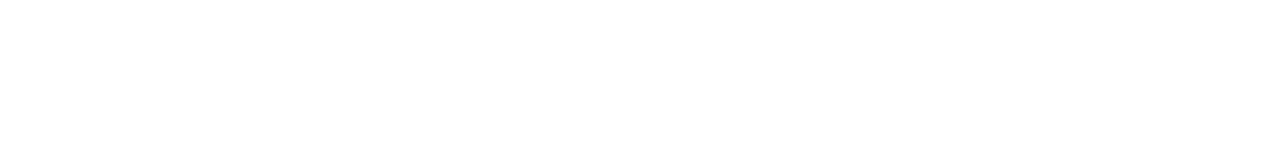
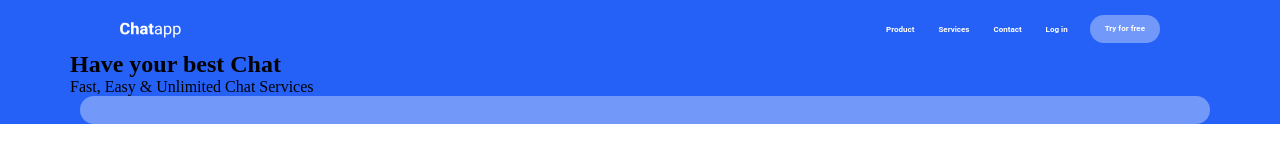
Before and after one commit to chocoanish/Revision, a plain HTML site: page index.html in a window 1280 px wide. Drawn offline with Linux system fonts and the light colour scheme.

Commit message:
coded till now

```diff
--- a/index.html
+++ b/index.html
@@ -9,6 +9,28 @@
 </head>
 <body>
 
+    <div class="container">
+    <nav>
+        <a href=""><img src="./Resources/logo.svg" alt=""></a>
+        <div class="links">
+            <a href="" class="link">Product</a>
+            <a href="" class="link">Services</a>
+            <a href="" class="link">Contact</a>
+            <a href="" class="link">Log in</a>
+            <div class="button">Try for free</div>
+        </div>
+    </nav>
+    <section class="section-2">
+        <div class="left">
+            <h1>Have your best Chat</h1>
+            <p>Fast, Easy & Unlimited Chat Services</p>
+            <div class="button"></div>
+        </div>
+        <div class="right">
+
+        </div>
+    </section>
+</div>
 
 </body>
 </html>
--- a/style.css
+++ b/style.css
@@ -0,0 +1,57 @@
+*{
+    margin: 0;
+    padding: 0;
+    box-sizing: border-box;
+}
+
+
+.container{
+    padding: 0px 70px;
+    background-color: rgba(38, 97, 247, 1);
+}
+nav{
+    /* background-color: rgba(38, 97, 247, 1); */
+    height: auto;
+    padding: 0 50px;
+    display: flex;
+    justify-content: space-between;
+    font-size: 8px;
+}
+
+nav > a > img {
+    width: 55%;
+    margin-top: 22px;
+}
+
+nav > .links{
+    display: inherit;
+    flex-direction: row;
+    margin-top: 15px;
+    margin-bottom: 5px;
+}
+
+nav > .links > .link{
+    color: white;
+    margin: 0 2px;
+    padding: 10px;
+    text-decoration:none;
+    font-family: Roboto, sans-serif;
+    font-weight: bold;
+    border-bottom: 2px solid transparent;
+
+}
+
+nav > .links > .link:hover{
+    border-bottom: 2px solid white;
+}
+.button{
+    color: #fff;
+    background-color: rgba(255, 255, 255, .35);
+    border-radius: 100px;
+    height: 28px;
+    padding: 9px 15px;
+    margin: 0 0 0 10px;
+    font-size: 8px;
+    font-family: Roboto, sans-serif;
+    font-weight: bold;
+}
```
